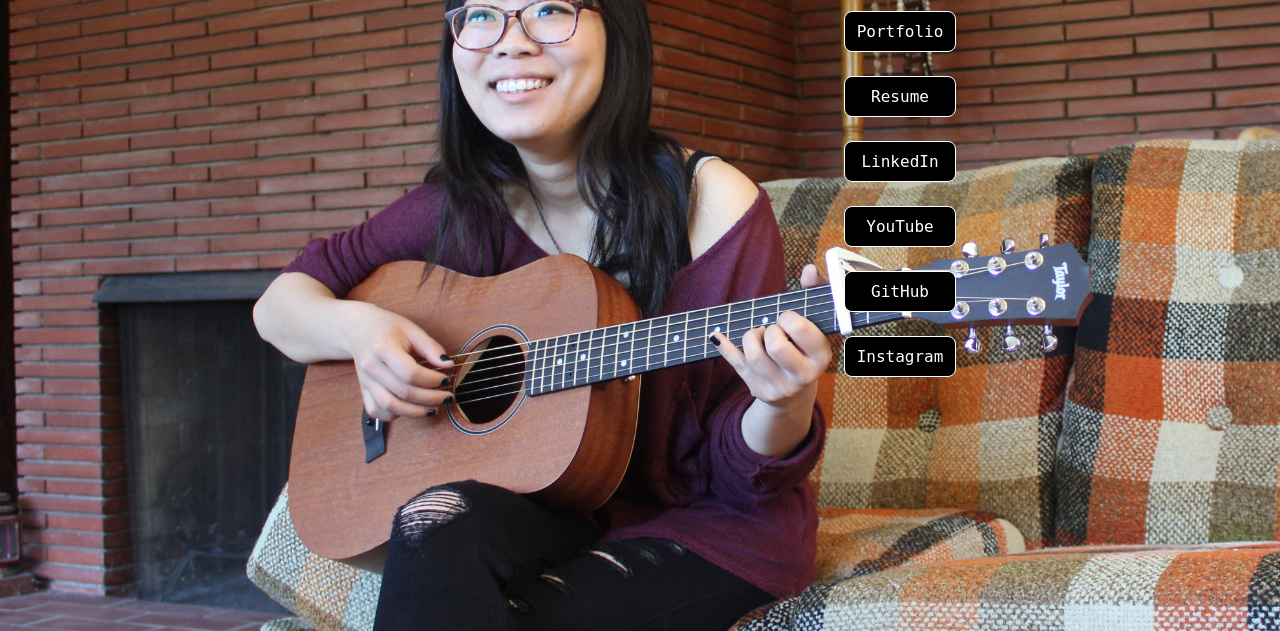
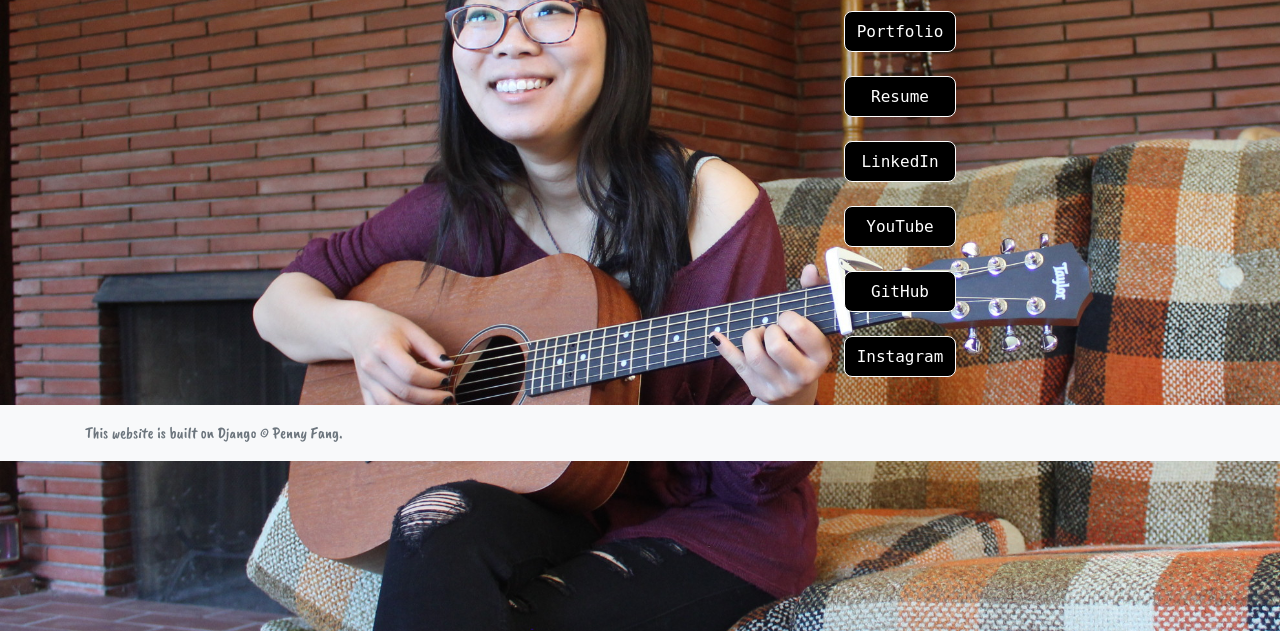
Before and after one commit to Pennylele/pennyfang_portfolio, a Django app: page / in a window 1280 px wide. Shown: the part 169-800 px from the top of the page. Run offline with Django 3.2, Linux system fonts and the light colour scheme; some libraries are stand-ins or nearby versions.

Commit message:
adding footer to the landing page as well

```diff
--- a/pfsite/templates/pfsite/pfbase.html
+++ b/pfsite/templates/pfsite/pfbase.html
@@ -47,6 +47,11 @@
   <body>
       {% block content %}
       {% endblock %}
+      <footer class="footer mt-auto py-3 bg-light">
+      <div class="container">
+        <span class="text-muted">This website is built on Django &copy; Penny Fang.</span>
+      </div>
+    </footer>
   </body>
   <!-- Latest compiled and minified jQuery -->
 <script src="https://code.jquery.com/jquery-3.3.1.slim.min.js" integrity="sha384-q8i/X+965DzO0rT7abK41JStQIAqVgRVzpbzo5smXKp4YfRvH+8abtTE1Pi6jizo" crossorigin="anonymous"></script>
```
